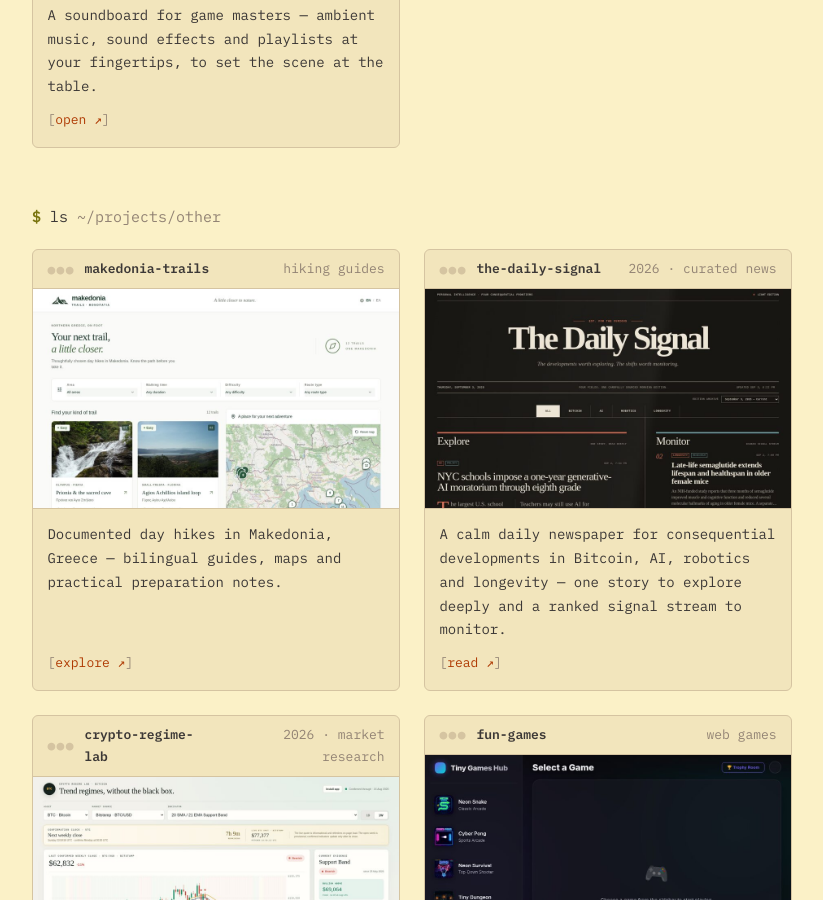
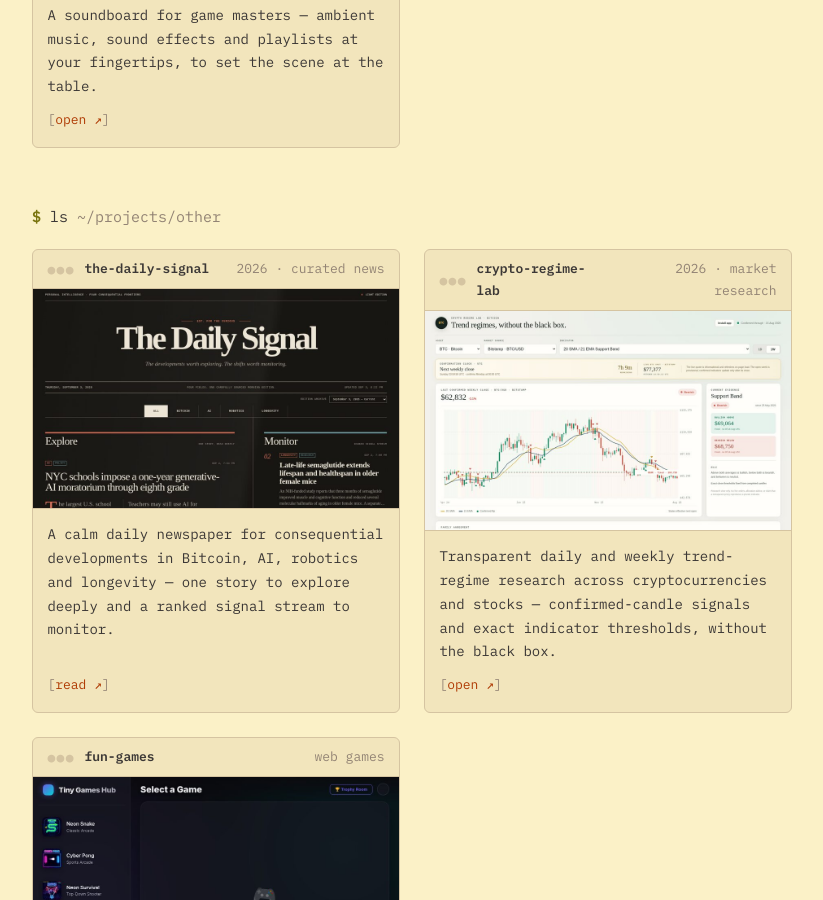
Before and after one commit to karask/karask.github.io, a Jekyll site: the page built from index.html, in a window 1280 px wide and 900 px high, scrolled down 2791 px. Shown: the whole window, without its empty margins (228-1051 px from the left). Built offline with Jekyll 4.4.1, drawn with Linux system fonts in a browser that asks for light colours.

Commit message:
removed makedonia-trails project

```diff
--- a/index.html
+++ b/index.html
@@ -209,24 +209,6 @@
     <article class="pane">
       <div class="pane-title">
         <span class="dots" aria-hidden="true">&#9679;&#9679;&#9679;</span>
-        <a class="name" href="https://kkarasavvas.com/makedonia-trails/">makedonia-trails</a>
-        <span class="meta">hiking guides</span>
-      </div>
-      <img src="/img/projects/makedonia-trails.jpg" alt="Makedonia Trails — day hikes in northern Greece with trail guides and an interactive map" loading="lazy">
-      <div class="pane-body">
-        <p>
-          Documented day hikes in Makedonia, Greece — bilingual guides,
-          maps and practical preparation notes.
-        </p>
-        <p class="links">
-          <a href="https://kkarasavvas.com/makedonia-trails/">explore &#8599;</a>
-        </p>
-      </div>
-    </article>
-
-    <article class="pane">
-      <div class="pane-title">
-        <span class="dots" aria-hidden="true">&#9679;&#9679;&#9679;</span>
         <a class="name" href="https://kkarasavvas.com/my-newspaper/">the-daily-signal</a>
         <span class="meta">2026 · curated news</span>
       </div>
```
Also changed, not shown: img/projects/makedonia-trails.jpg (deleted).
